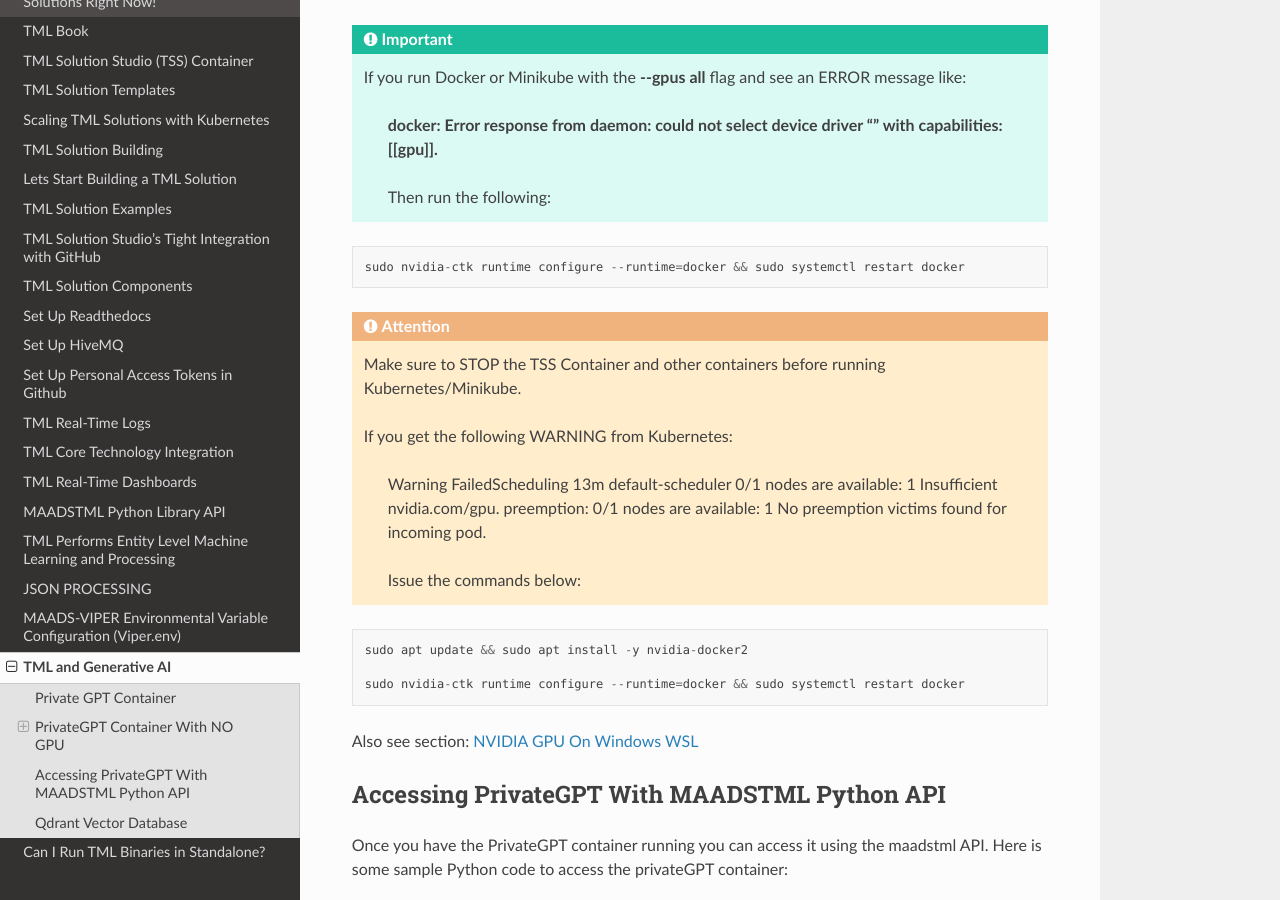
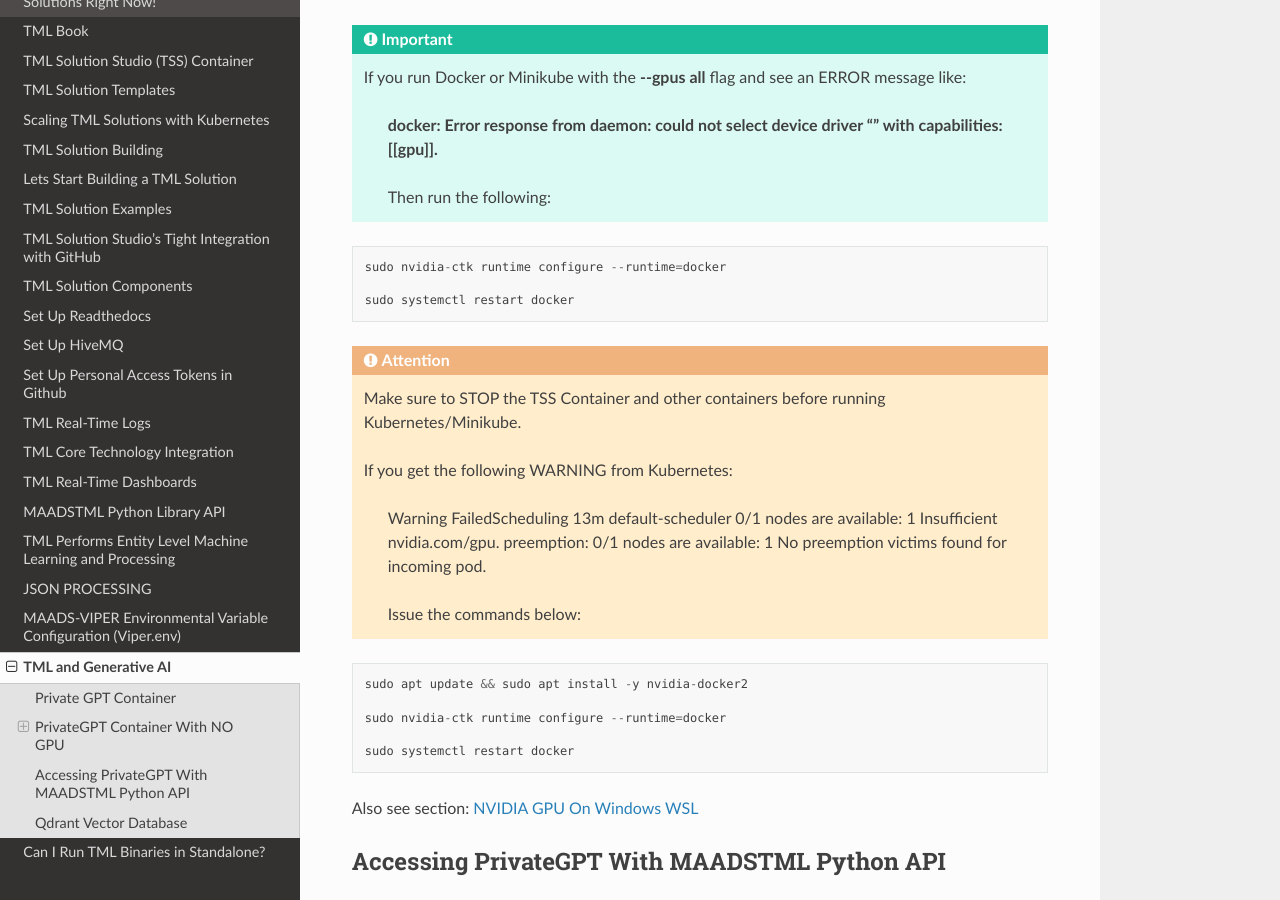
Before and after one commit to smaurice101/readthedocs, a Sphinx documentation site: the page built from docs/source/genai.rst, in a window 1280 px wide and 900 px high, scrolled down 2286 px. Built offline with Sphinx 7.4.7 and the Read the Docs theme 3.1.0, drawn with Linux system fonts in a browser that asks for light colours.

```diff
--- a/docs/source/genai.rst
+++ b/docs/source/genai.rst
@@ -92,7 +92,9 @@ NVIDIA Common Issues
 
 .. code-block::
 
-   sudo nvidia-ctk runtime configure --runtime=docker && sudo systemctl restart docker
+   sudo nvidia-ctk runtime configure --runtime=docker
+
+   sudo systemctl restart docker
 
 .. attention::
 
@@ -109,7 +111,9 @@ NVIDIA Common Issues
 
    sudo apt update && sudo apt install -y nvidia-docker2
 
-   sudo nvidia-ctk runtime configure --runtime=docker && sudo systemctl restart docker
+   sudo nvidia-ctk runtime configure --runtime=docker
+
+   sudo systemctl restart docker
 
 Also see section: :ref:`NVIDIA GPU On Windows WSL`
 
```
